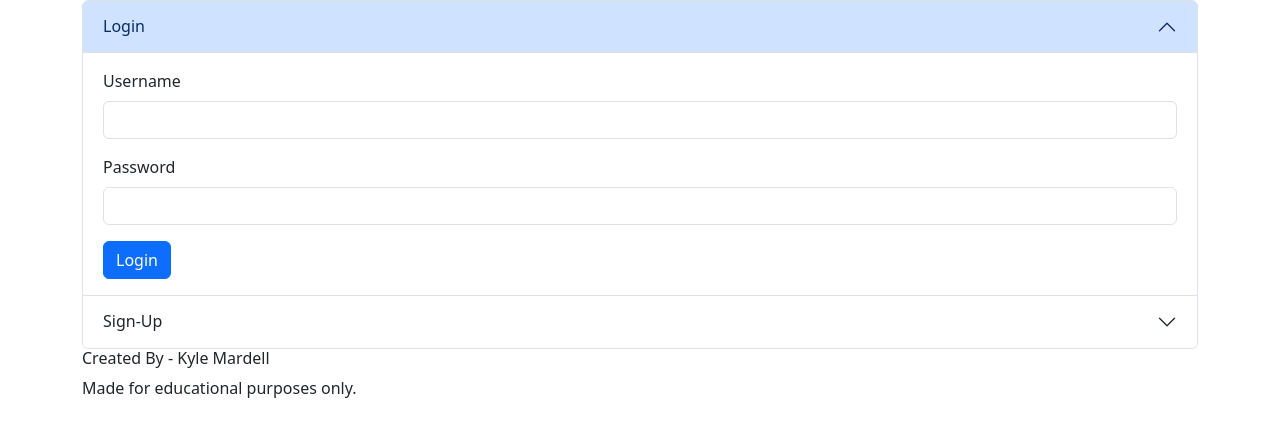
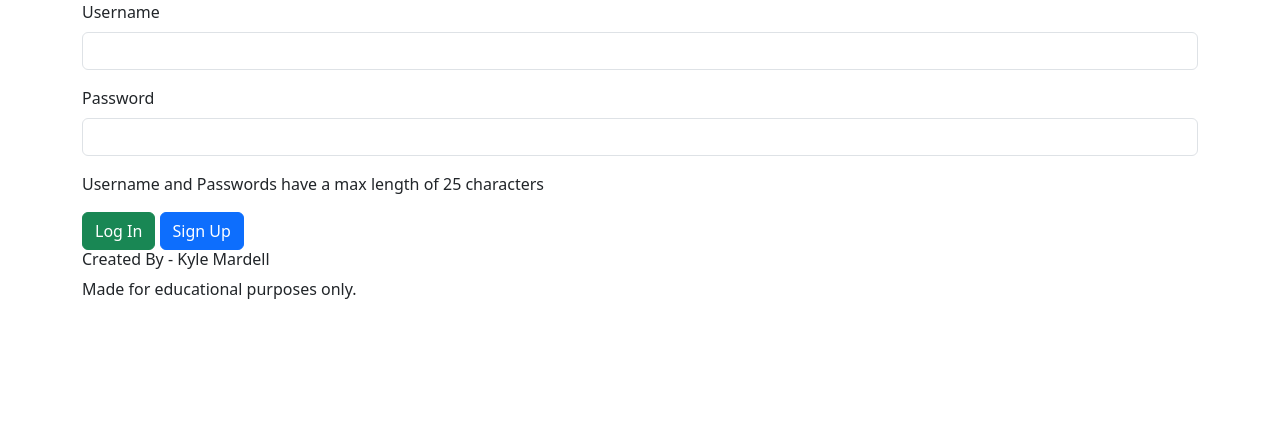
Before and after one commit to KyleMardell/meassage-board-flask-app, a Flask app: page /login in a window 1280 px wide. Shown: the part 56-493 px from the top of the page. Run offline with Flask 3, Linux system fonts and the light colour scheme.

Commit message:
Simplify login/signup form

```diff
--- a/messageboard/templates/login.html
+++ b/messageboard/templates/login.html
@@ -4,18 +4,6 @@
 <section class="container">
     <div class="row">
         <div class="col">
-
-
-            <div class="accordion" id="login-accordion">
-                <div class="accordion-item">
-                    <h2 class="accordion-header">
-                        <button class="accordion-button" type="button" data-bs-toggle="collapse"
-                            data-bs-target="#login-collapse" aria-expanded="true" aria-controls="login-collapse">
-                            Login
-                        </button>
-                    </h2>
-                    <div id="login-collapse" class="accordion-collapse collapse show" data-bs-parent="#login-accordion">
-                        <div class="accordion-body">
 
             <form id="login-form">
                 <div class="mb-3">
@@ -26,40 +14,10 @@
                     <label for="password" class="form-label">Password</label>
                     <input type="password" maxlength="25" class="form-control" id="password" name="password" required>
                 </div>
-                                <button type="submit" class="btn btn-primary">Login</button>
+                <p>Username and Passwords have a max length of 25 characters</p>
+                <button type="submit" class="btn btn-success">Log In</button>
+                <button type="submit" class="btn btn-primary">Sign Up</button>
             </form>
-
-                        </div>
-                    </div>
-                </div>
-                <div class="accordion-item">
-                    <h2 class="accordion-header">
-                        <button class="accordion-button collapsed" type="button" data-bs-toggle="collapse"
-                            data-bs-target="#signup-collapse" aria-expanded="false" aria-controls="signup-collapse">
-                            Sign-Up
-                        </button>
-                    </h2>
-                    <div id="signup-collapse" class="accordion-collapse collapse" data-bs-parent="#login-accordion">
-                        <div class="accordion-body">
-
-                            <form id="signup-form">
-                                <div class="mb-3">
-                                    <label for="new-username" class="form-label">Username</label>
-                                    <input type="text" maxlength="25" class="form-control" id="new-username" name="username" required>
-                                </div>
-                                <div class="mb-3">
-                                    <label for="new-password" class="form-label">Password</label>
-                                    <input type="password" maxlength="25" class="form-control" id="new-password" name="password" required>
-                                </div>
-                                <p>Usernames and Passwords have a max length of 25 characters</p>
-                                <button type="submit" class="btn btn-primary">Sign-Up</button>
-                            </form>
-
-                        </div>
-                    </div>
-                </div>
-            </div>
-
 
         </div>
     </div>
```
Lines whose indentation alone changed are shown as unchanged.
